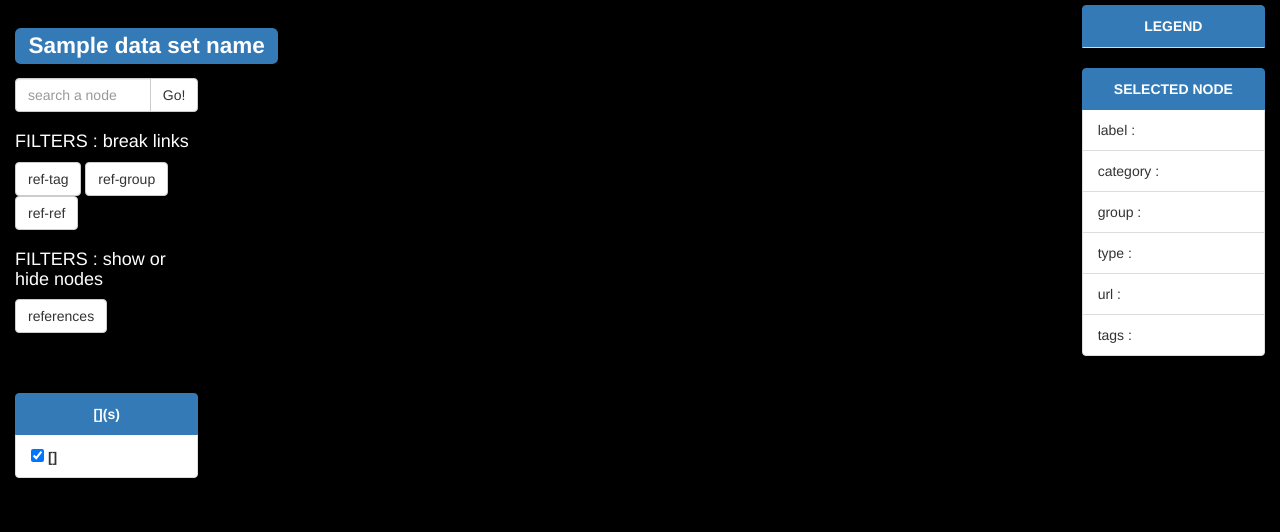
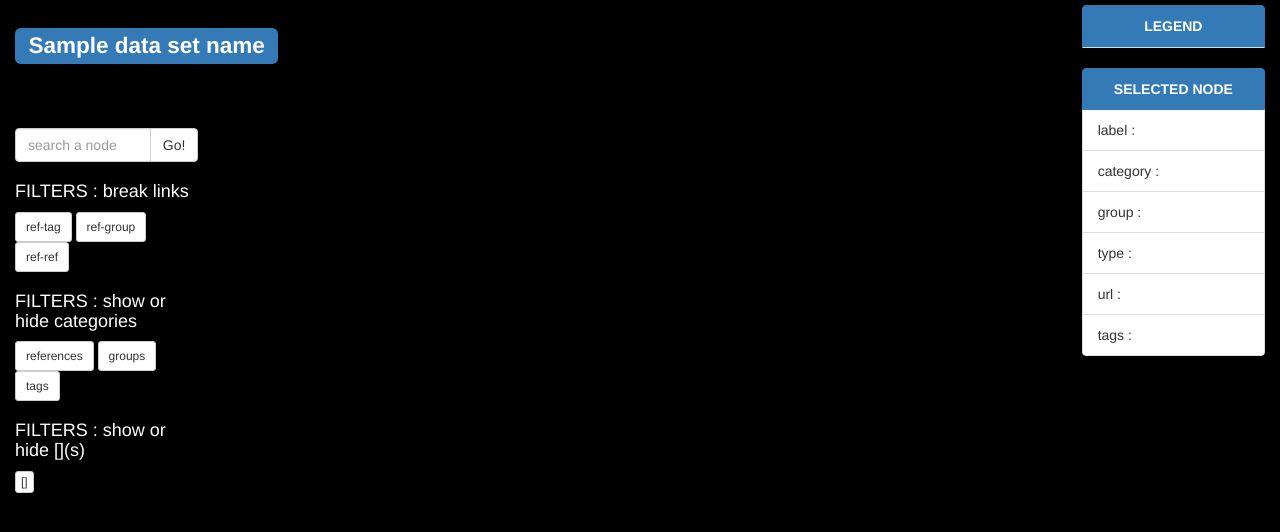
Before and after one commit to JulienParis/LibViz, a Python web app: template app/templates/D3_network.html in a window 1280 px wide. Shown: the part 64-596 px from the top of the page. Run offline with Jinja, Linux system fonts and the light colour scheme; the template is opened without the code that fills it: most values are stand-ins (such as "Sample title", 1, 10 or a date in 2020); some libraries are stand-ins or nearby versions.

Commit message:
fixes buttons / hides
Lot of fixes, I’m kinda happy today :)

```diff
--- a/app/templates/D3_network.html
+++ b/app/templates/D3_network.html
@@ -53,7 +53,7 @@
     var svg = d3.select("#containerLayout")
       .append("svg:svg")
       .attr("width" , contWidth - 15)
-      .attr("height", contHeight - 90)
+      .attr("height", contHeight )
       .call(zoom)
       .on("dblclick.zoom", null)
       ;
@@ -62,13 +62,6 @@
     var svg = d3.select("svg"),
       width  = +svg.attr("width"),
       height = +svg.attr("height");
-
-    //var tip = d3.tip()
-    //  .attr('class', 'd3-tip')
-    //  .offset([-10, 0])
-    //  .html(function(d) {
-    //    return "<strong>" + d.label + "</strong>";
-    //  })
 
     //add the div for the tooltip
     var div = d3.select("body")
@@ -246,7 +239,7 @@
           rulesToHide.push(button.id);
         }
       }
-      //console.log("rulesToHide :", rulesToHide);
+      //console.log("rulesToHide breakFilter :", rulesToHide);
 
       var tempNodes = [];
       var tempEdges = [];
@@ -272,7 +265,6 @@
       render(tempNodes, tempEdges) ;
 
     }
-
 
 
     // HIDE NODES FROM LAYOUT (but no disappear)
@@ -309,15 +301,15 @@
           rulesToHide.push(button.id);
         }
       }
-
-      opacity = this.enabled ? 1 : 0.1 ;
+      console.log("rulesToHide hideFilter:", rulesToHide);
 
       var nodes = vis.selectAll(".node");
-      nodes.filter(function (d, i) {
-        return d.category in rulesToHide | d.group in rulesToHide  ; //| selected in d.tags ;
-        }
-      )
-        .style("opacity", opacity);
+
+      nodes.filter(function (d, i) { return rulesToHide.indexOf(d.category) != -1 | rulesToHide.indexOf(d.group) != -1  ; } )
+        .style("opacity", "0.1" );
+
+      nodes.filter(function (d, i) { return rulesToHide.indexOf(d.category) == -1 && rulesToHide.indexOf(d.group) == -1  ; } )
+        .style("opacity", "1.0" );
 
     }
 
@@ -497,7 +489,7 @@
       var selectedVal = document.getElementById('search').value;
       var node = vis.selectAll(".node");
       if (selectedVal == "none") {
-        node.style("stroke", "white").style("stroke-width", "1");
+        node.style("stroke", "white").style("stroke-width", "10");
       }
       else {
         var selected = node.filter(function (d, i) {
--- a/app/templates/D3_network_infos.html
+++ b/app/templates/D3_network_infos.html
@@ -33,6 +33,7 @@
         <!--<h5> network </h5>-->
         <!--<hr></hr>-->
 
+        <br></br>
 
         <div class="list-group"> <p> </p> </div>
 
@@ -87,111 +88,98 @@
 
         <!-- TEST FILTERS BREAKING EDGES -->
           <div class="list-group">
-            <!--<label class="text-center list-group-item " >-->
+
             <h4>FILTERS : break links</h4>
-            <!--</label>-->
+
               <button type="button" enabled="0" data-toggle="button"  aria-pressed="false"
-                      class="btn btn-default breakFilter"
+                      class="btn btn-default btn-sm breakFilter"
                       id="ref-tag"
                       onclick="Update_Node(this.id)">
                 ref-tag
               </button>
               <button type="button" enabled="0" data-toggle="button"  aria-pressed="false"
-                      class="btn btn-default breakFilter"
+                      class="btn btn-default btn-sm breakFilter"
                       id="ref-group"
                       onclick="Update_Node(this.id)">
                 ref-group
               </button>
               <button type="button" enabled="0" data-toggle="button"  aria-pressed="false"
-                      class="btn btn-default breakFilter"
+                      class="btn btn-default btn-sm breakFilter"
                       id="ref-ref"
                       onclick="Update_Node(this.id)">
                 ref-ref
               </button>
           </div>
 
-          <div> <p></p> </div>
-
 
           <div class="list-group">
-            <h4>FILTERS : show or hide nodes </h4>
+            <h4>FILTERS : show or hide categories </h4>
 
-              <!--  <label class="text-center list-group-item active" >
-              {{ glob.ns.category }}(-ies)
-            </label>-->
+              <!-- {{ glob.ns.category }}(-ies) -->
 
             <button type="button" enabled="0" data-toggle="button"  aria-pressed="false"
-                    class="btn btn-default hideFilter"
+                    class="btn btn-default btn-sm hideFilter"
                     id="reference"
                     onclick="hideNodes(this.id)">
               references
             </button>
 
-            <br></br>
+            <button type="button" enabled="0" data-toggle="button"  aria-pressed="false"
+                    class="btn btn-default btn-sm hideFilter"
+                    id="group"
+                    onclick="hideNodes(this.id)">
+              groups
+            </button>
 
-
-            <!--<label class="list-group-item">-->
-            <!--  <input class="checkFilter" type="checkbox" checked value="reference">-->
-            <!--    references-->
-            <!--</label>-->
-            <!--<label class="list-group-item">-->
-            <!--  <input class="checkFilter" type="checkbox" checked value="group">-->
-            <!--    groups-->
-            <!--</label>-->
-            <!--<label class="list-group-item">-->
-            <!--  <input class="checkFilter" type="checkbox" checked value="tag">-->
-            <!--    tags-->
-            <!--</label>-->
+            <button type="button" enabled="0" data-toggle="button"  aria-pressed="false"
+                    class="btn btn-default btn-sm hideFilter"
+                    id="tag"
+                    onclick="hideNodes(this.id)">
+               tags
+             </button>
 
           </div>
 
-          <br>
-
           <div class="list-group">
-            <label class="text-center list-group-item active" >
-              {{ glob.ns.group }}(s)
-            </label>
+            <h4>FILTERS : show or hide {{ glob.ns.group }}(s) </h4>
+            <!--<label class="text-center list-group-item active" >-->
+            <!--  {{ glob.ns.group }}(s)-->
+            <!--</label>-->
 
             {% for gr in groups %}
-            <label class="list-group-item">
-              <input class="checkFilter" type="checkbox" checked value="{{ gr }}">
+
+              <button type="button" enabled="0" data-toggle="button"  aria-pressed="false"
+                       class="btn btn-default btn-xs hideFilter"
+                       id={{ gr }}
+                       onclick="hideNodes(this.id)">
                  {{ gr }}
-            </label>
+               </button>
+
             {% endfor %}
+
           </div>
-
-          <div> <p></p> </div>
 
 
           {% if selection == "1camp" %}
+
             <div class="list-group">
-            <label class="text-center list-group-item active" >
-              super-{{ glob.ns.tags }}(s)
-            </label>
+              <h4>FILTERS : show or hide super-{{ glob.ns.tags }}(s) </h4>
+              <!--<label class="text-center list-group-item active" >-->
+              <!--  super-{{ glob.ns.tags }}(s)-->
+              <!--</label>-->
 
               {% for stag in supertags %}
-            <label class="list-group-item">
-              <input class="checkFilter" type="checkbox" checked value="{{ stag }}">
+              <button type="button" enabled="0" data-toggle="button"  aria-pressed="false"
+                       class="btn btn-default btn-xs hideFilter"
+                       id={{ stag }}
+                       onclick="hideNodes(this.id)">
                  {{ stag }}
-            </label>
+               </button>
               {% endfor %}
 
             </div>
           {% endif %}
 
-
-
-
-        <!-- display tags
-        <div class="list-group">
-            <a class="list-group-item active " type="button" >
-              super-{{ glob.ns.tags }}(s)
-            </a >          -->
-          <!-- List tags
-             {% for stag in supertags %}
-              <button class="list-group-item btn-default " type="button" > {{ stag }} </button>
-            {% endfor %}
-        </div>        -->
 
       </div>
 
@@ -207,8 +195,6 @@
     <div id="infoNode" class="col-sm-2 col-sm-offset-8">
       <!--<hr></hr>-->
 
-
-
       <div class="list-group">
 
         <label class="text-center list-group-item active" >
@@ -219,8 +205,6 @@
         </div>
 
       </div>
-
-
 
       <div class="infosNode list-group">
         <label class="text-center list-group-item active" >
@@ -235,25 +219,6 @@
         <p class="list-group-item">tags :     <a id="nTags"></a></p> <!--still not displaying tags correctly-->
 
       </div>
-      <!--<hr></hr>-->
-
-      <!--<div class="panel panel-info">-->
-      <!--  <h5 class="text-center"><strong>how it works :</strong> </h5>-->
-      <!--</div>-->
-  <!--<h5> <span class="glyphicon glyphicon-menu-right"></span>
-        <strong><em>simple click</em></strong> : select a node and show its infos in this panel
-      </h5>
-      <h5> <span class="glyphicon glyphicon-menu-right"></span>
-        <strong><em>double click</em></strong> : select/unselect a node and show its neighbours
-      </h5>
-
-      <hr></hr>-->
-
-      <!---->
-      <!--<div id="nodeInfos">-->
-      <!--<div class="panel panel-info">-->
-      <!--<h5 class="text-center"><strong>infos :</strong> </h5>-->
-      <!--</div>-->
 
 
     </div>
```
Also changed, not shown: app/templates/D3_network_base.html (+0 -34 lines). Lines whose indentation alone changed are shown as unchanged.
